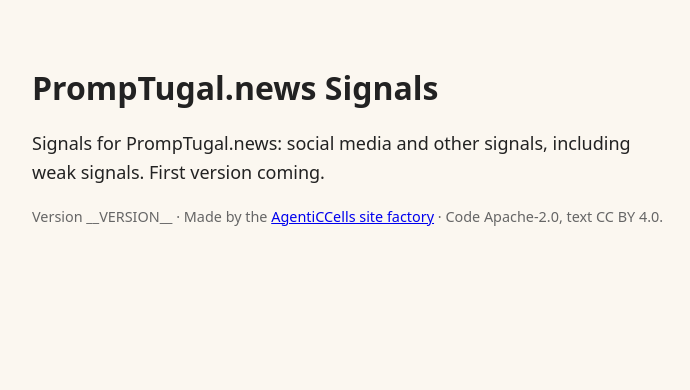
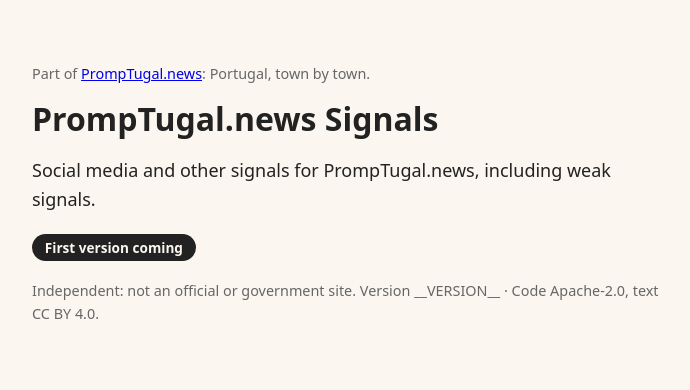
Before and after one commit to PrompTugal/PrompTugal__News__Signals, a plain HTML site: page src/index.html in a window 1280 px wide. Shown: the whole page, without its empty margins (288-978 px from the left). Drawn offline with Linux system fonts and the light colour scheme.

Commit message:
Placeholder, README, licences, CNAME and .gitignore
At Dinis's word (2026-11-18 ~14:40 UTC), as for events: a placeholder
page, a README, LICENSE-TEXT (CC BY 4.0) beside LICENSE (Apache-2.0),
src/CNAME, and .credentials/ and .sg-send/ ignored. main is created from
this commit.

Co-Authored-By: Claude Opus 5.5 <noreply@anthropic.com>
Claude-Session: https://claude.ai/code/session_018yvwtNtj31quYqCxxywEUo
Agent: cells@AgentiCCells.dinis

```diff
--- a/src/index.html
+++ b/src/index.html
@@ -3,15 +3,18 @@
 <head>
 <meta charset="utf-8">
 <meta name="viewport" content="width=device-width,initial-scale=1">
-<title>PrompTugal.news Signals</title>
+<title>PrompTugal.news Signals: first version coming</title>
 <meta name="description" content="Signals for PrompTugal.news: social media and other signals, including weak signals. First version coming.">
-<style>body{margin:0;font:18px/1.6 system-ui,-apple-system,"Segoe UI",sans-serif;background:#fbf7f0;color:#222}main{max-width:40rem;margin:0 auto;padding:3rem 1rem}h1{font-size:2rem;line-height:1.2}.muted{color:#666;font-size:.9rem}@media(prefers-color-scheme:dark){body{background:#17140f;color:#eee}.muted{color:#aaa}}</style>
+<link rel="canonical" href="https://signals.promptugal.news/">
+<style>body{margin:0;font:18px/1.6 system-ui,-apple-system,"Segoe UI",sans-serif;background:#fbf7f0;color:#222}main{max-width:40rem;margin:0 auto;padding:3rem 1rem}h1{font-size:2rem;line-height:1.2;margin:0 0 .3rem}.tag{display:inline-block;background:#222;color:#fbf7f0;border-radius:2rem;padding:.15rem .8rem;font-size:.85rem;font-weight:600}.muted{color:#666;font-size:.9rem}@media(prefers-color-scheme:dark){body{background:#17140f;color:#eee}.tag{background:#eee;color:#17140f}.muted{color:#aaa}}</style>
 </head>
 <body>
 <main>
+<p class="muted">Part of <a href="https://promptugal.news/">PrompTugal.news</a>: Portugal, town by town.</p>
 <h1>PrompTugal.news Signals</h1>
-<p>Signals for PrompTugal.news: social media and other signals, including weak signals. First version coming.</p>
-<p class="muted">Version __VERSION__ · Made by the <a href="https://github.com/AgentiCCells/AgentiCCells__Site__Factory">AgentiCCells site factory</a> · Code Apache-2.0, text CC BY 4.0.</p>
+<p>Social media and other signals for PrompTugal.news, including weak signals.</p>
+<p><span class="tag">First version coming</span></p>
+<p class="muted">Independent: not an official or government site. Version __VERSION__ · Code Apache-2.0, text CC BY 4.0.</p>
 </main>
 </body>
 </html>
```
Also changed, not shown: 5 other files.
